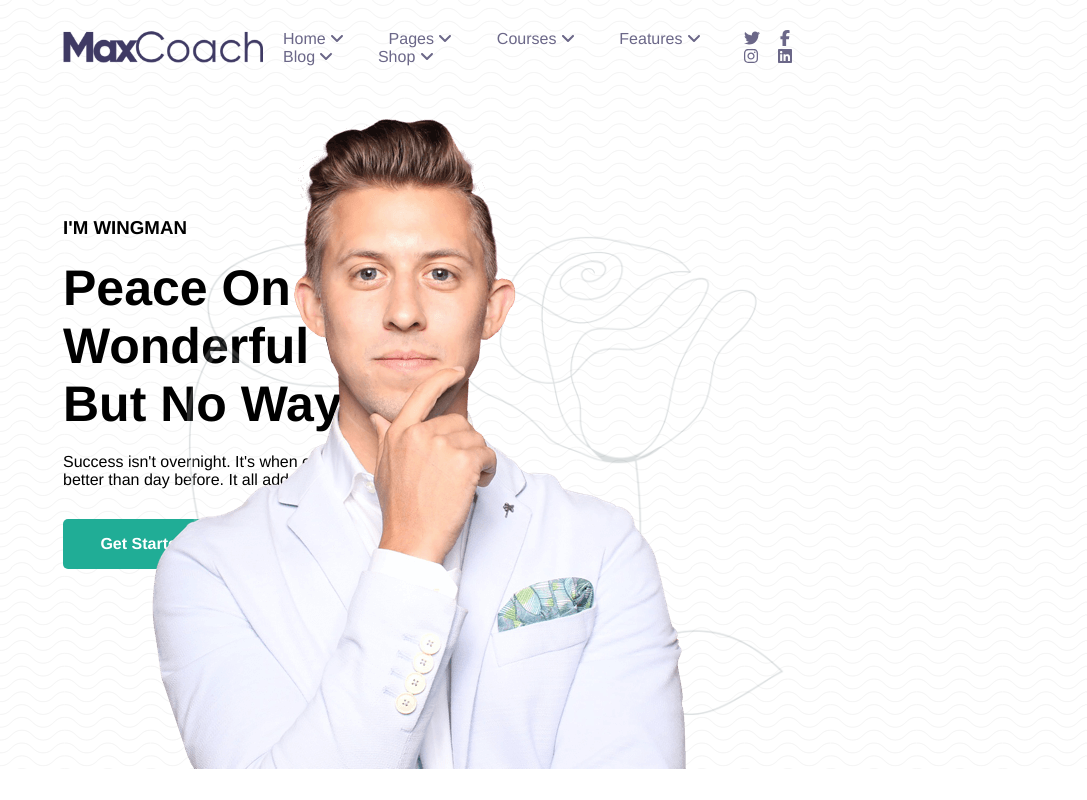
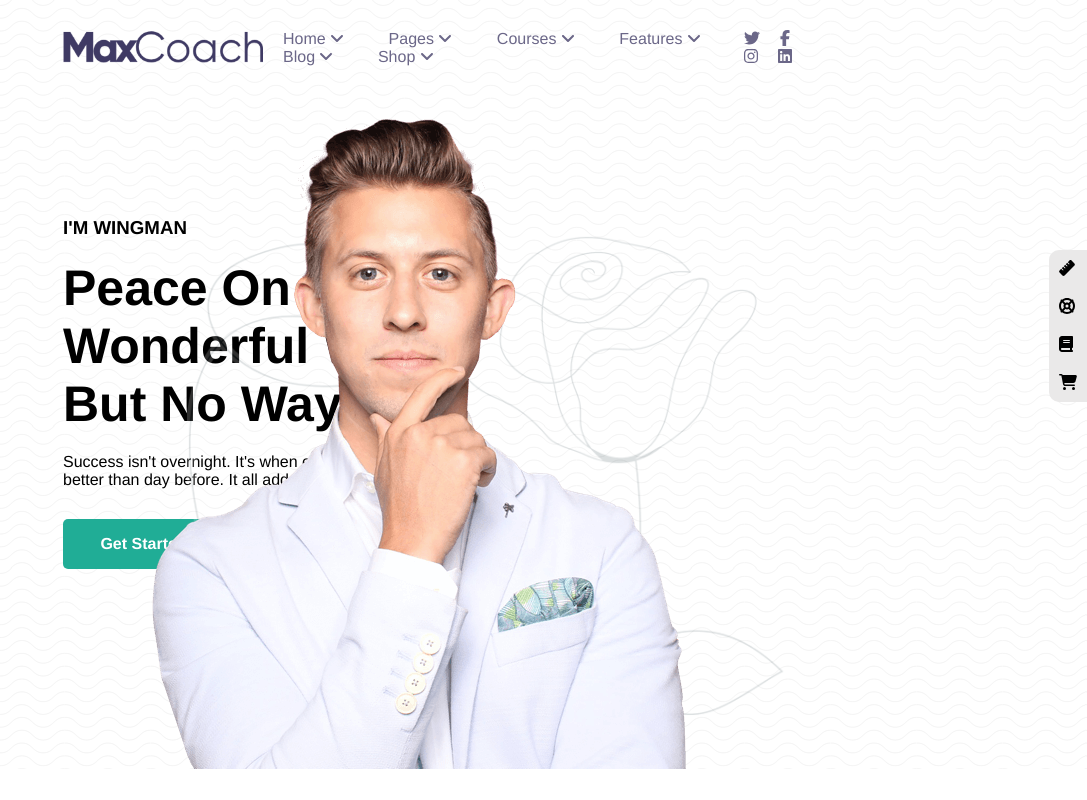
Before and after one commit to mouhcine15/proj-html-vuejs, a Vue app: page / in a window 1280 px wide. Shown: the whole page, without its empty margins (193-1280 px from the left). Built offline with nearby package versions, Linux system fonts and the light colour scheme.

Commit message:
header completo

```diff
--- a/src/components/MyHeader.vue
+++ b/src/components/MyHeader.vue
@@ -1,5 +1,19 @@
 <template>
   <div id="header">
+    <div id="bar-lat">
+        <div class="icon">
+            <font-awesome-icon icon="fa-solid fa-ruler"/>
+        </div>
+        <div class="icon">
+            <font-awesome-icon icon="fa-solid fa-life-ring" />
+        </div>
+        <div class="icon">
+            <font-awesome-icon icon="fa-solid fa-book" />
+        </div>
+        <div class="icon">
+            <font-awesome-icon icon="fa-solid fa-cart-shopping" />
+        </div>
+    </div>
     <div id="sezione">
         <div id="top-head">
             <div id="logo">
@@ -70,6 +84,22 @@ export default {
         background-image: url(../assets/background-pattern-wavify.png);
         position: relative;
 
+        #bar-lat {
+            display: flex;
+            flex-direction: column;
+            justify-content: flex-start;
+            background-color: rgb(234, 233, 233);
+            position: absolute;
+            right: 0;
+            top: 250px;
+            border-bottom-left-radius: 10px;
+            border-top-left-radius:  10px;
+
+            .icon {
+                padding: 10px;
+            }
+        }
+
         #sezione {
             width: 60%;
             margin: auto;
@@ -125,6 +155,9 @@ export default {
                         border-radius: 5px;
                         margin-top: 30px;
                     }
+                    #bottone:hover {
+                        background-color: rgba(63,58,100,255);
+                    }
                 }
                 .foto-p {
                     #img-tipo {
```
